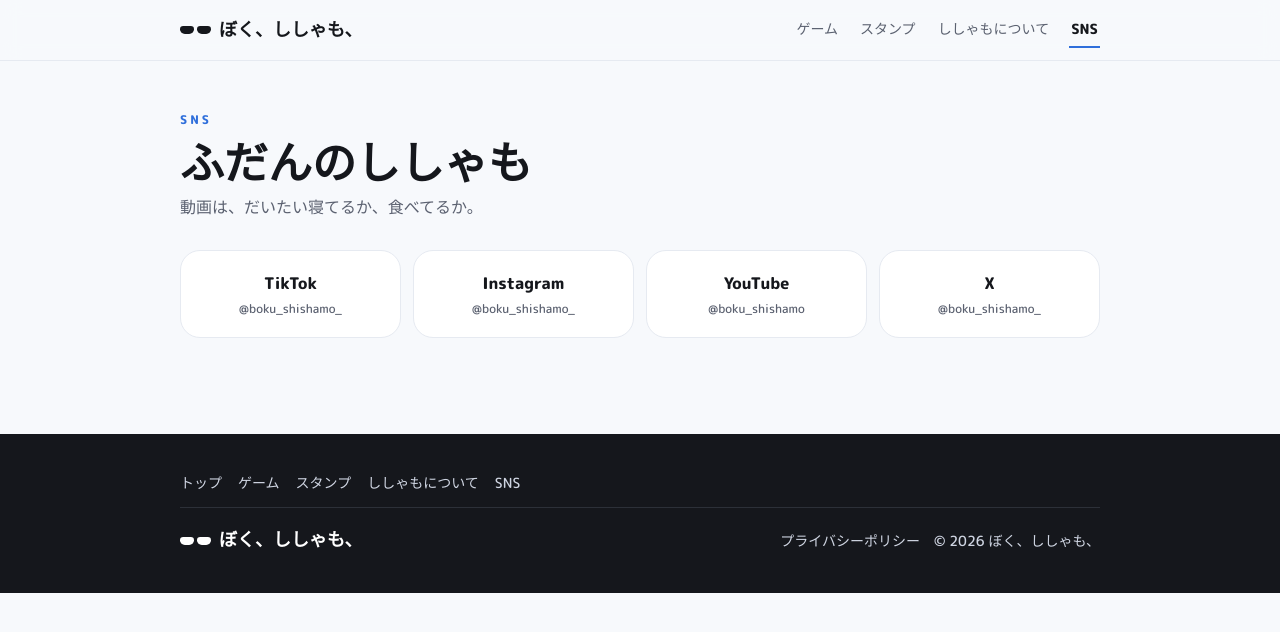
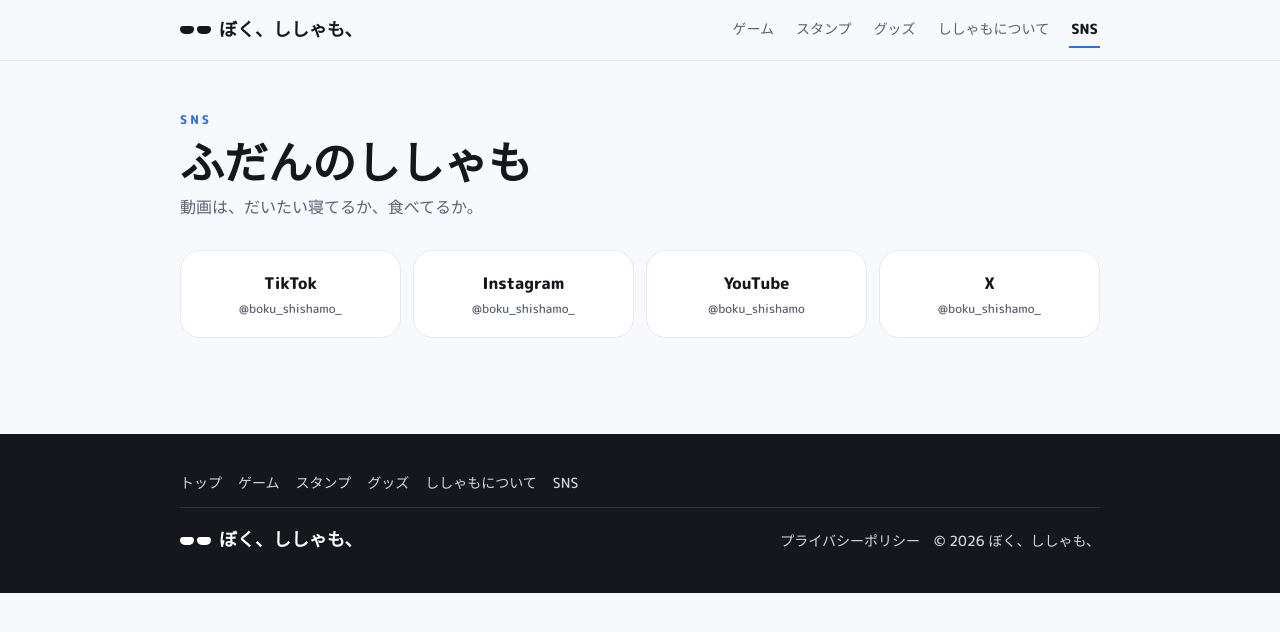
Before and after one commit to shishamo-official/shishamo-official.github.io, a plain HTML site: page sns.html in a window 1280 px wide. Drawn offline with Linux system fonts and the light colour scheme.

Commit message:
Update sns.html

```diff
--- a/sns.html
+++ b/sns.html
@@ -19,7 +19,7 @@
 <body>
 <header class="nav"><div class="wrap">
   <a class="logo" href="./"><span class="glasses"><i></i><i></i></span>ぼく、ししゃも、</a>
-  <ul><li><a href="games.html">ゲーム</a></li><li><a href="stamps.html">スタンプ</a></li><li><a href="about.html">ししゃもについて</a></li><li><a href="sns.html" class="on">SNS</a></li></ul>
+  <ul><li><a href="games.html">ゲーム</a></li><li><a href="stamps.html">スタンプ</a></li><li><a href="goods.html">グッズ</a></li><li><a href="about.html">ししゃもについて</a></li><li><a href="sns.html" class="on">SNS</a></li></ul>
 </div></header>
 
 <div class="phead"><div class="wrap">
@@ -38,7 +38,7 @@
 </div></section>
 
 <footer><div class="wrap">
-  <nav class="fnav"><a href="./">トップ</a><a href="games.html">ゲーム</a><a href="stamps.html">スタンプ</a><a href="about.html">ししゃもについて</a><a href="sns.html">SNS</a></nav>
+  <nav class="fnav"><a href="./">トップ</a><a href="games.html">ゲーム</a><a href="stamps.html">スタンプ</a><a href="goods.html">グッズ</a><a href="about.html">ししゃもについて</a><a href="sns.html">SNS</a></nav>
   <span class="logo"><span class="glasses"><i></i><i></i></span>ぼく、ししゃも、</span>
   <span><a href="https://claude.ai/artifact/ELdtpwJUZTx5S5JK9MBKFC" target="_blank" rel="noopener">プライバシーポリシー</a>　© 2026 ぼく、ししゃも、</span>
 </div></footer>
```
